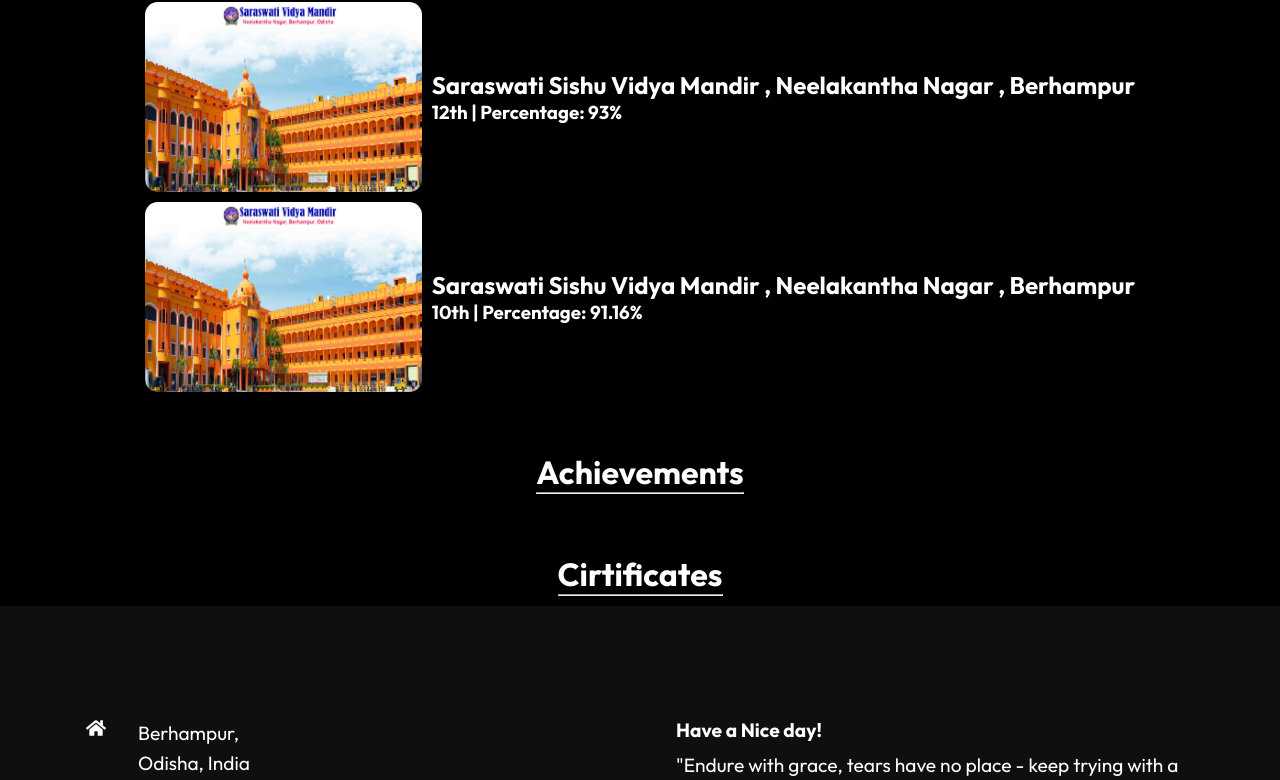
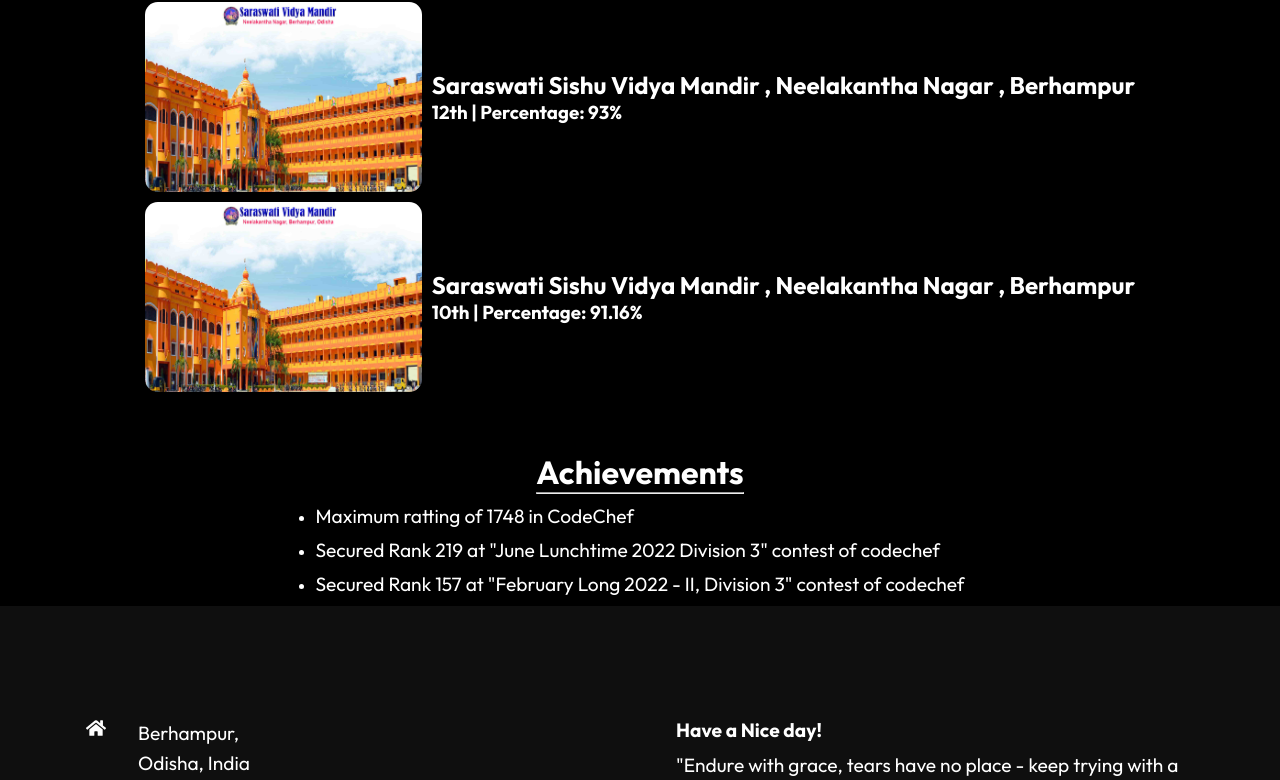
Before and after one commit to pabitra-kumar/Portfolio, a React (Create React App) app: page /About in a window 1280 px wide. Shown: the part 1031-1811 px from the top of the page. Built offline with nearby package versions, Linux system fonts and the light colour scheme.

Commit message:
achievement section

```diff
--- a/src/Components/AboutContact.jsx
+++ b/src/Components/AboutContact.jsx
@@ -20,7 +20,7 @@ export const AboutContact = () => {
           </div>
           <div className="description">
             <p>
-              This is a text
+              I'am a full stack web Devloper and eagered to learn more.
             </p>
           </div>
         </div>
@@ -82,11 +82,22 @@ export const AboutContact = () => {
             <hr />
           </div>
           <div className="Achievements">
+            <ul>
+              <li>
+                <p>Maximum ratting of 1748 in CodeChef</p>
+              </li>
+              <li>
+                <p>Secured Rank 219 at "June Lunchtime 2022 Division 3" contest of codechef</p>
+              </li>
 
+              <li>
+                <p>Secured Rank 157 at "February Long 2022 - II, Division 3" contest of codechef</p>
+              </li>
+            </ul>
 
           </div>
         </div>
-        <div className="about-section cirtificate-container">
+        {/* <div className="about-section cirtificate-container">
           <div className="about-heading">
             <h1>Cirtificates</h1>
             <hr />
@@ -94,7 +105,7 @@ export const AboutContact = () => {
           <div className="cirtificates">
 
           </div>
-        </div>
+        </div> */}
       </div>
     </div>
   )
--- a/src/Components/AboutContactStyles.css
+++ b/src/Components/AboutContactStyles.css
@@ -67,3 +67,12 @@
     width: fit-content;
     align-items: self-start;
 }
+
+.Achievements ul {
+    list-style-type: disc;
+    color: #fff;
+}
+
+.Achievements ul li {
+    margin-bottom: 10px;
+}
--- a/src/Components/HeroImg.jsx
+++ b/src/Components/HeroImg.jsx
@@ -1,7 +1,7 @@
 import React from 'react'
 import "./HeroImgStyles.css"
 import IntroImg from "../assets/intro-bg.jpg"
-// import profile from "../assets/profile.png"
+import profile from "../assets/profile.png"
 import cv from "../assets/Pabitra_Kumar_Bebartta_Resume.pdf"
 import { Link } from 'react-router-dom'
 export const HeroImg = () => {
@@ -11,9 +11,9 @@ export const HeroImg = () => {
         <img src={IntroImg} alt="IntroImg" className="intro-img" />
       </div>
       <div className="content">
-        {/* <div className="profile-photo">
+        <div className="profile-photo">
           <img src={profile} alt="profile-cleanBG" />
-        </div> */}
+        </div>
         <p>Hi, I'M PABITRA KUMAR BEBARTTA</p>
         <h1> Web Devloper.</h1>
         <div>
```
